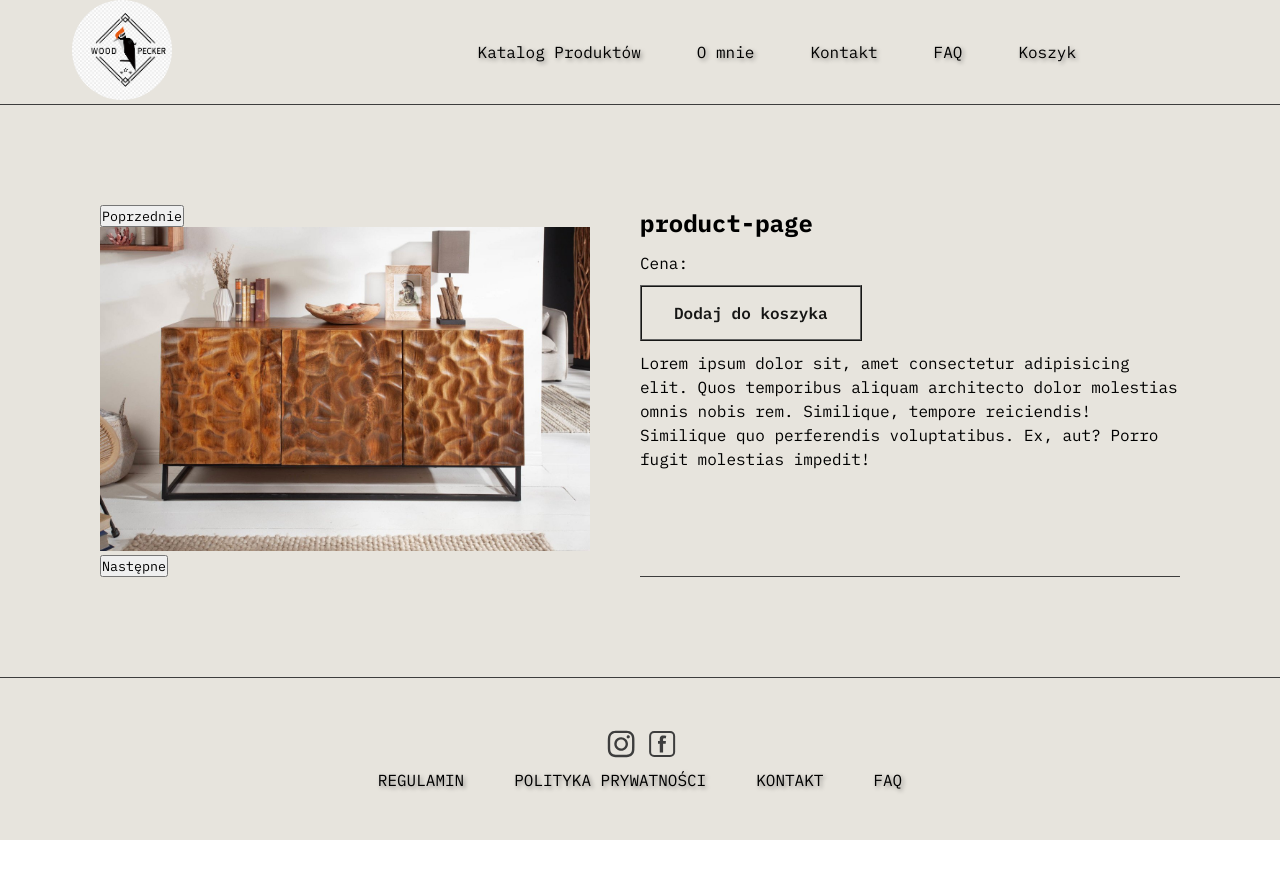
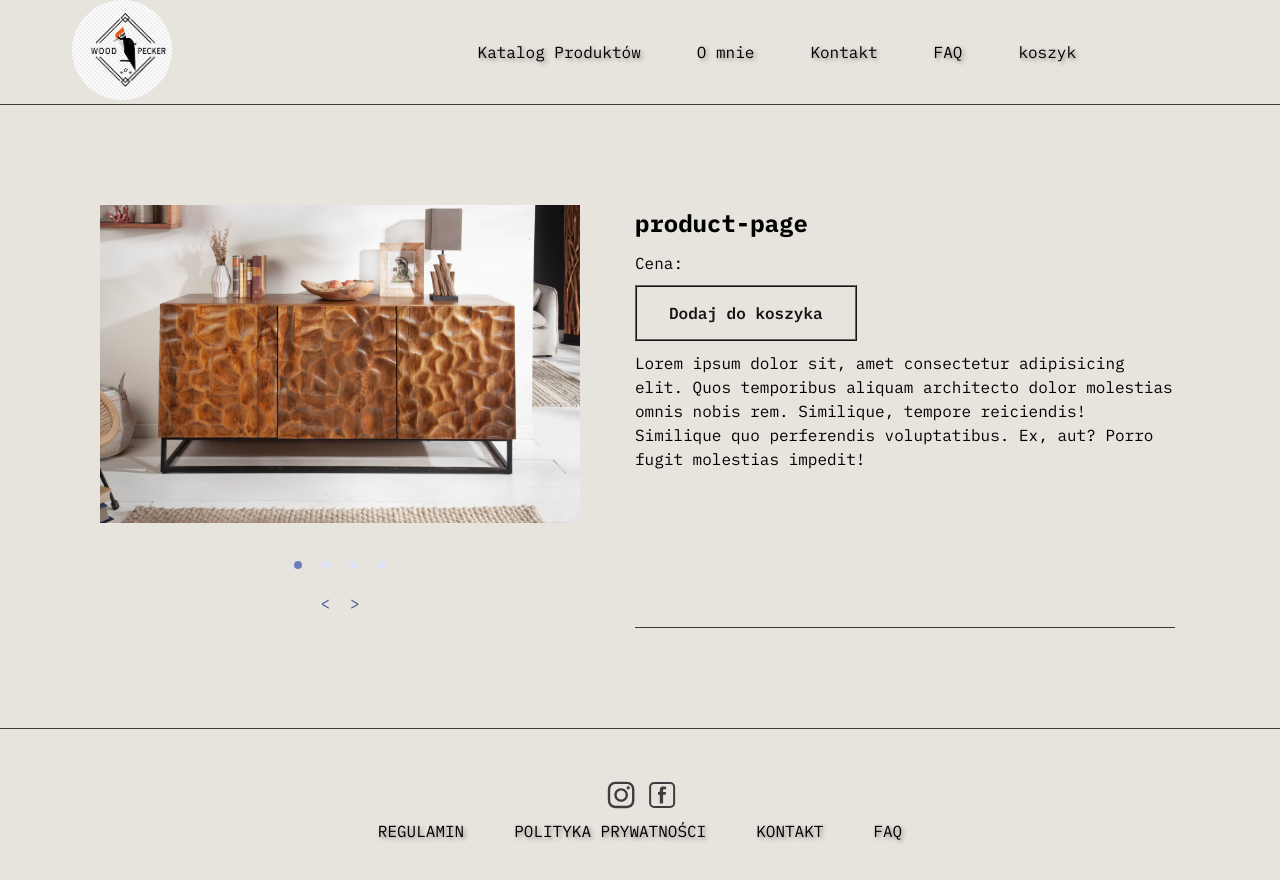
Before and after one commit to mateuszczap/shop-template, a React (Create React App) app: page /product-page/product-page in a window 1280 px wide. Shown: the top 880 px of the page. Before the commit the page ends 840 px from the top, so only its background shows below. Built offline with nearby package versions, Linux system fonts and the light colour scheme.

Commit message:
created carousel photo swith in ProductDescribe

```diff
--- a/src/App.css
+++ b/src/App.css
@@ -142,6 +142,13 @@
   border-bottom: 1px solid #3D3D3D;
   padding-bottom: 20px;
 }
+.carousel {
+  max-width: 480px;
+}
+.carousel-img {
+  width: 480px;
+}
+
 .socialInfo-icons {
   display: flex;
   align-items: center;
--- a/src/App.tsx
+++ b/src/App.tsx
@@ -4,7 +4,8 @@ import HomePage from './pages/HomePage';
 import { ProductPage } from './pages/ProductPage';
 import { BrowserRouter, Routes, Route } from 'react-router-dom';
 import { ProductDescribe } from './components/ProductDescribe';
-import { useParams } from 'react-router-dom';
+import { AboutMe } from './components/AboutMe';
+
 
 function App() {
   return (
@@ -13,6 +14,7 @@ function App() {
         <Route path="/" element={<HomePage/>}/>
         <Route path="/product-page" element={<ProductPage/>}/>
         <Route path="/product-page/:productName" element={<ProductDescribe/>}/>
+        <Route path="/about-me" element={<AboutMe/>}/>
       </Routes>
     </BrowserRouter>
   );
--- /dev/null
+++ b/src/components/AboutMe.tsx
@@ -0,0 +1,12 @@
+import { Footer } from "./Footer";
+import { Header } from "./Header";
+
+function AboutMe() {
+    return(
+        <>
+        <Header/>
+        <Footer/>
+        </>
+    )
+}
+export { AboutMe }
--- a/src/components/Carousel.tsx
+++ b/src/components/Carousel.tsx
@@ -1,26 +1,28 @@
 import { useState } from "react";
+import AliceCarousel from 'react-alice-carousel';
+import 'react-alice-carousel/lib/alice-carousel.css';
 
 function Carousel() {
 
     const images = [
-        "/komoda1.jpg",
-        "/komoda2.jpg",
-        "/komoda3.jpg",
-        "/komoda4.jpg",
+        <img src="/komoda1.jpg" role="presentation" className="carousel-img"/>,
+        <img src="/komoda2.jpg" role="presentation" className="carousel-img"/>,
+        <img src="/komoda3.jpg" role="presentation" className="carousel-img"/>,
+        <img src="/komoda4.jpg" role="presentation" className="carousel-img"/>,
     ];
     const [currentImage, setCurrentImage] = useState(0);
-    const nextImage = () => {
-        setCurrentImage((prevImage) => (prevImage + 1) % images.length);
-      };
 
-      const prevImage = () => {
-        setCurrentImage((prevImage) => (prevImage - 1 + images.length) % images.length);
-      };
+
+
     return(
         <div className="carousel">
-      <button onClick={prevImage}>Poprzednie</button>
-      <img src={images[currentImage]} alt={`Image ${currentImage + 1}`} />
-      <button onClick={nextImage}>Następne</button>
+
+      {/* <img src={images[currentImage]} alt={`Image ${currentImage + 1}`} /> */}
+      <AliceCarousel
+      mouseTracking items={images} infinite
+      autoWidth
+      />
+
     </div>
     )
 }
--- a/src/components/Header.tsx
+++ b/src/components/Header.tsx
@@ -8,11 +8,11 @@ function Header() {
             <img src='/pecker-logo.png' width={100} height={100} className="imgHeader"/>
           </div>
           <div className="navigationHeader">
-            <NavLink to={'product-page'}>Katalog Produktów</NavLink>
-            <p>O mnie</p>
-            <p>Kontakt</p>
-            <p>FAQ</p>
-            <p>Koszyk</p>
+            <NavLink to={'/product-page'}>Katalog Produktów</NavLink>
+            <NavLink to={'/about-me'}>O mnie</NavLink>
+            <NavLink to={'/contact'}>Kontakt</NavLink>
+            <NavLink to={'/faq'}>FAQ</NavLink>
+            <NavLink to={'/shop-basket'}>koszyk</NavLink>
           </div>
           </header>
     );
```
